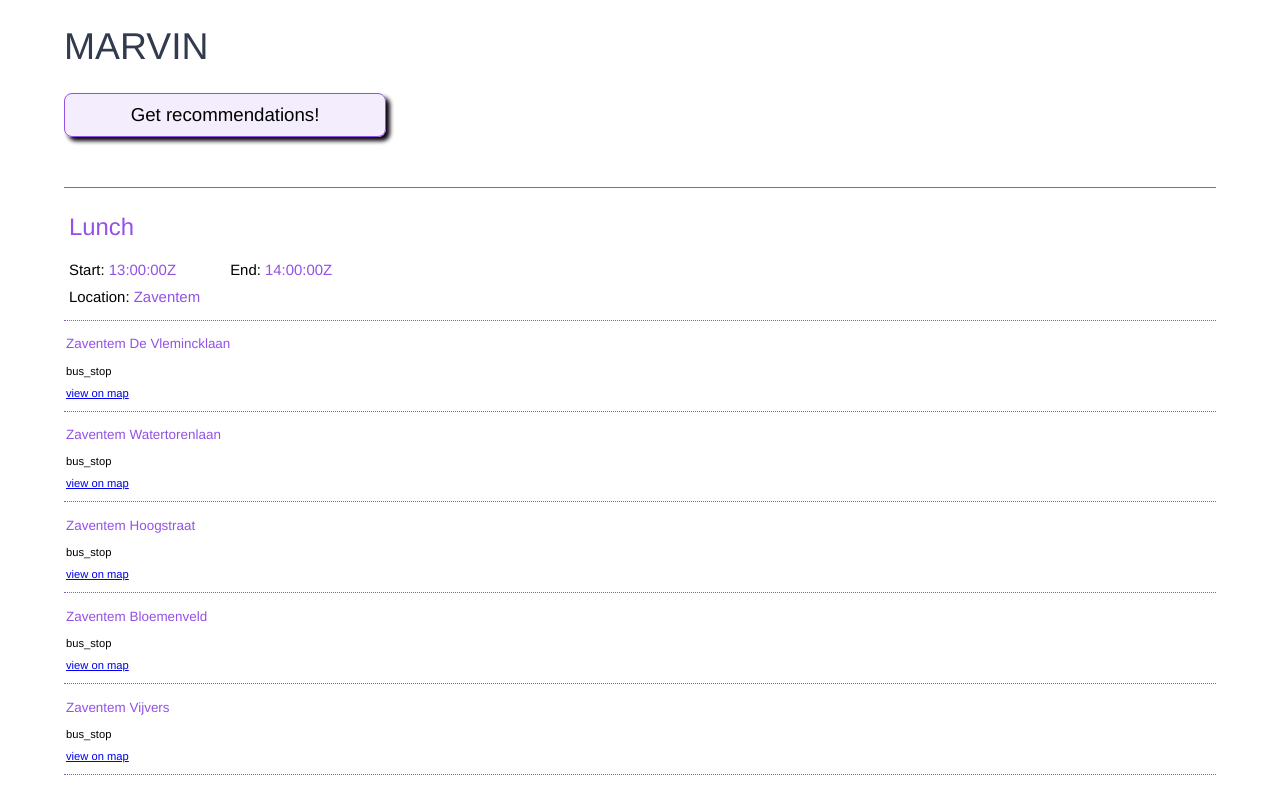
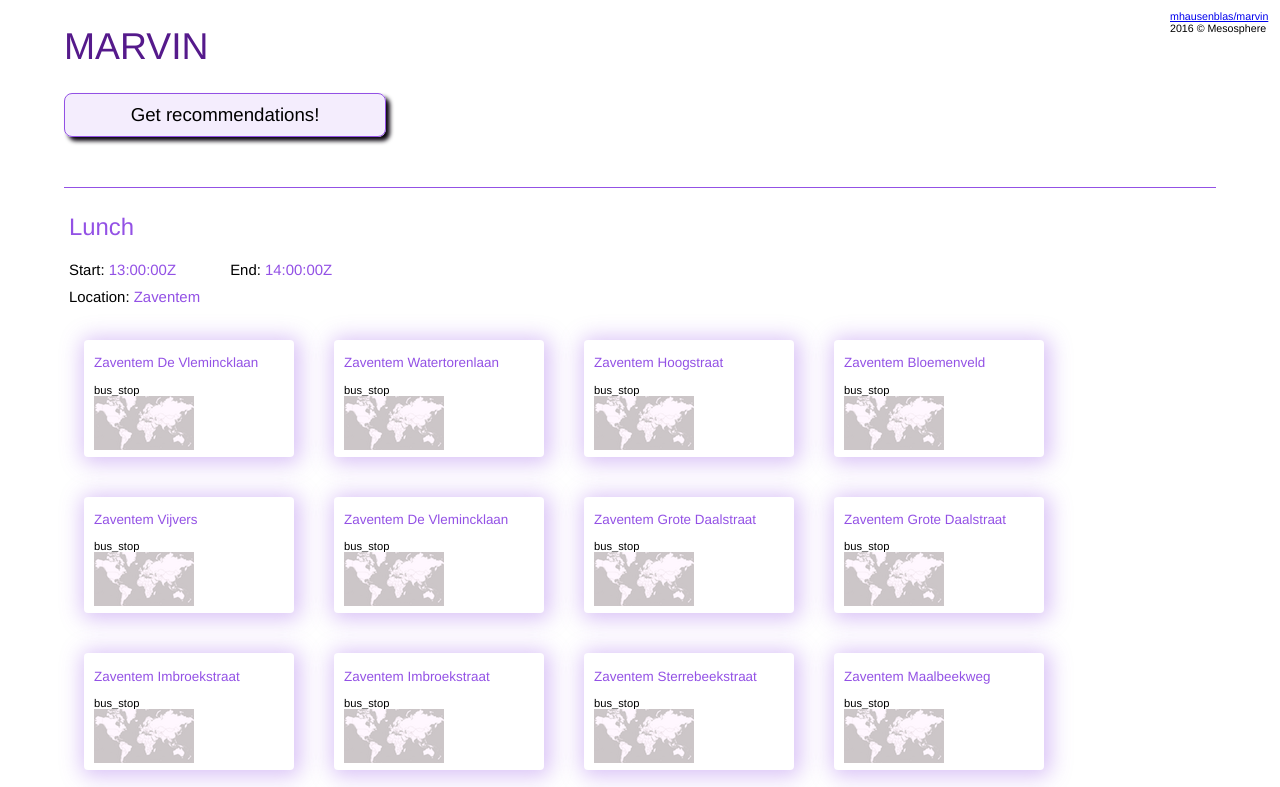
Before and after one commit to mhausenblas/marvin, a plain HTML site: page frontend/content/index.html in a window 1280 px wide. Both pictures are taken after a click on the element "Get recommendations!". Shown: the top 787 px of the page. Drawn offline with Linux system fonts and the light colour scheme.

Commit message:
enhances frontent

```diff
--- a/frontend/content/index.html
+++ b/frontend/content/index.html
@@ -6,9 +6,10 @@
     <link rel="stylesheet" href="style.css" />
 </head>
 <body>
-    <h1>MARVIN</h1>
+    <h1><a href="">MARVIN</a></h1>
     <div id="getrec">Get recommendations!</div>
     <div id="out"></div>
+    <div id="about"><a href="https://github.com/mhausenblas/marvin" target="_new">mhausenblas/marvin</a> 2016 &copy; Mesosphere </div>
     <script src="jquery-1.7.2.min.js"></script>
     <script src="json2.js"></script>
     <script src="marvin.js"></script>
--- a/frontend/content/marvin.js
+++ b/frontend/content/marvin.js
@@ -40,7 +40,8 @@ function getRecs() {
           console.debug('PTF' + ptf.name);
           buf = '<div class="ptf"><h3>' + ptf.name + '</h3>';
           buf +='<div>' + ptf.kind +'</div>';
-          buf +='<div><a href="http://www.openstreetmap.org/?mlat=' + ptf.lat + '&mlon=' + ptf.lon + '#map=16/' + ptf.lat + '/' + ptf.lon + '" target="_new">view on map</a></div>';
+          buf +='<div><a href="http://www.openstreetmap.org/?mlat=' + ptf.lat + '&mlon=' + ptf.lon + '#map=16/' + ptf.lat + '/' + ptf.lon + '" target="_new">';
+          buf +='<img src="img/map.png" alt="view on map" /></div>';
           buf += '</div>';
           $('#out').append(buf);
         });
--- a/frontend/content/style.css
+++ b/frontend/content/style.css
@@ -25,6 +25,10 @@ h3 {
     font-weight: 100;
 }
 
+h1 a {
+  text-decoration: none;
+}
+
 #out {
   margin: 50px 0 0 0;
   padding: 0px;
@@ -43,6 +47,15 @@ h3 {
   -moz-box-shadow: #0A050F 4px 4px 4px;
   box-shadow: #0A050F 4px 4px 4px;
   text-align: center;
+}
+
+#about{
+  font-size: 8pt;
+  position: fixed;
+  top: 10px;
+  right: 10px;
+  width: 100px;
+  text-align: left;
 }
 
 .event {
@@ -68,11 +81,18 @@ h3 {
 }
 
 .ptf {
-  margin: 0;
-  padding: 2px;
-  border-top: 1px dotted #9351E5;
+  margin: 20px;
+  padding: 2px 0 5px 10px;
   font-weight: 300;
   font-size: 60%;
+  width: 200px;
+  float: left;
+  -webkit-border-radius: 4px;
+  -moz-border-radius: 4px;
+  border-radius: 4px;
+  -webkit-box-shadow: 2px 2px 21px 4px rgba(147,81,229,0.36);
+  -moz-box-shadow: 2px 2px 21px 4px rgba(147,81,229,0.36);
+  box-shadow: 2px 2px 21px 4px rgba(147,81,229,0.36);}
 }
 
 .ptf div {
```
Also changed, not shown: README.md, frontend/content/img/map.png (added), img/frontend.png (added).
